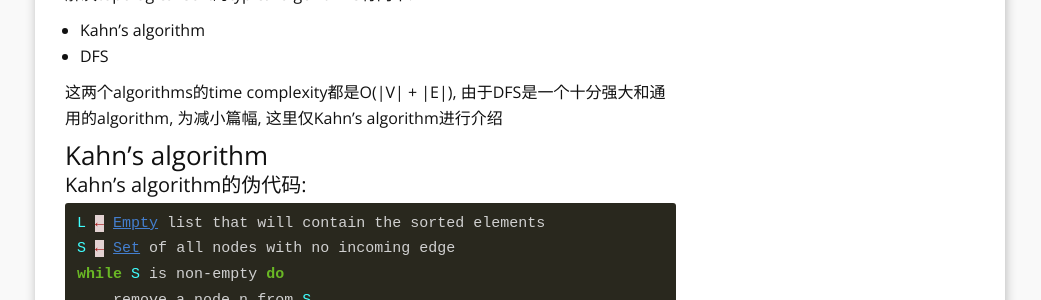
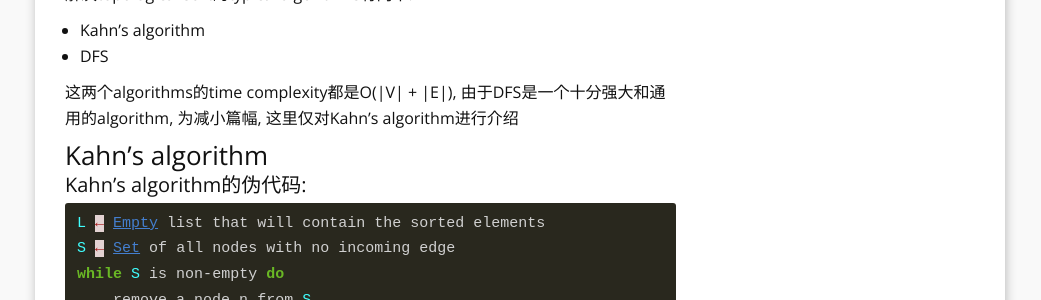
Before and after one commit to RoyWorld/RoyWorld.github.io, a Jekyll site: the page built from _posts/2018-01-05-topological-sort.md, in a window 1280 px wide and 900 px high, scrolled down 2909 px. Shown: the part 179-479 px from the top of the window, without its empty margins (120-1161 px from the left). Built offline with Jekyll 4.4.1, drawn with Linux system fonts in a browser that asks for light colours; nearby versions of some CDN libraries; formulas are drawn with MathJax 3; comment, search, counter and statistics services are not loaded; some of the changed text lies outside the part shown.

Commit message:
文章20170105修改

```diff
--- a/_posts/2018-01-05-topological-sort.md
+++ b/_posts/2018-01-05-topological-sort.md
@@ -105,7 +105,7 @@
 * Kahn's algorithm
 * DFS
 
-这两个algorithms的time complexity都是O(\|V\| + \|E\|), 由于DFS是一个十分强大和通用的algorithm, 为减小篇幅, 这里仅Kahn's algorithm进行介绍
+这两个algorithms的time complexity都是O(\|V\| + \|E\|), 由于DFS是一个十分强大和通用的algorithm, 为减小篇幅, 这里仅对Kahn's algorithm进行介绍
 
 ### Kahn's algorithm
 #### Kahn's algorithm的伪代码:
@@ -207,6 +207,7 @@
 - [http://en.wikipedia.org/wiki/Topological_sorting][R4]
 - [http://en.wikipedia.org/wiki/Hamiltonian_path][R5]
 - [http://blog.csdn.net/jnu_simba/article/details/8872847][R6]
+- [http://www.nhu.edu.tw/~chun/DS(I)-Ch06-Graphs.pdf][R7]
 
 
 
```
Also changed, not shown: other parts of _posts/2018-01-05-topological-sort.md (+1 -0 lines).
